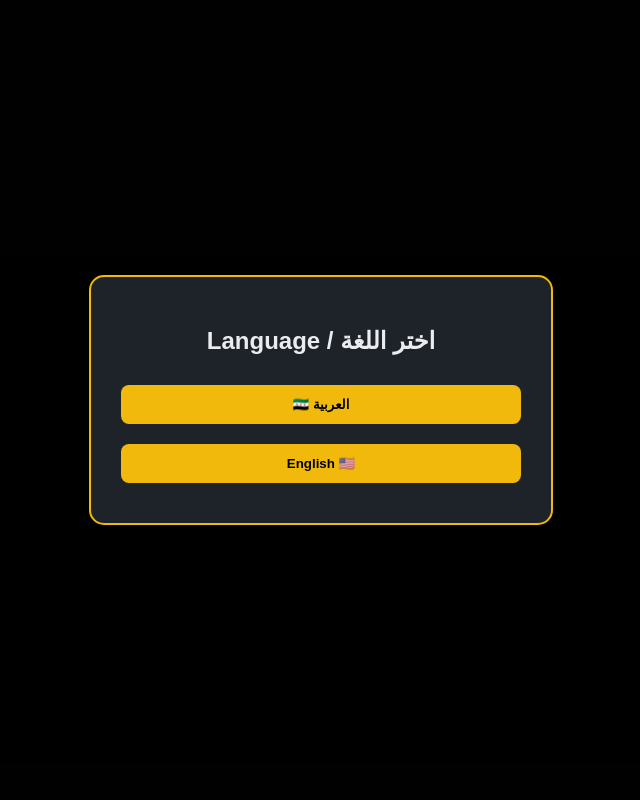
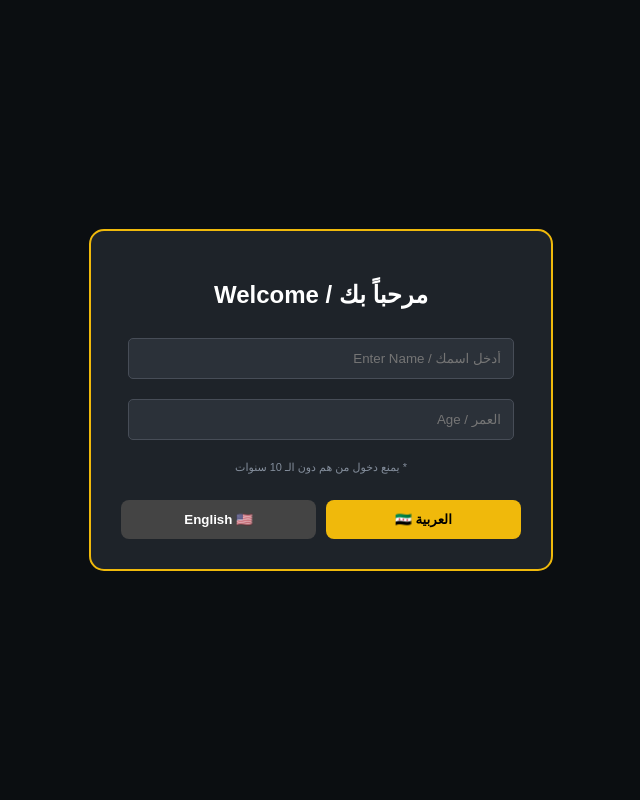
Before and after one commit to abdulrahmanalchoum3-ship-it/abdulrahmanalchoum3-ship-it, a Flask app: page / in a window 1280 px wide. Shown: the whole page, without its empty margins (319-959 px from the left). Run offline with Flask 3, Linux system fonts and the light colour scheme.

Commit message:
Refactor index.html for language verification flow

```diff
--- a/templates/index.html
+++ b/templates/index.html
@@ -1,93 +1,54 @@
 <!DOCTYPE html>
 <html lang="ar" dir="rtl">
 <head>
-    <meta charset="UTF-8">
-    <meta name="viewport" content="width=device-width, initial-scale=1.0">
-    <title>منصة عبد الرحمن AI | 🇸🇾</title>
+    <meta charset="UTF-8"><title>التحقق | عبدالرحمن AI</title>
     <style>
-        body { font-family: sans-serif; background-color: #0b0e11; color: #eaecef; margin: 0; text-align: center; }
-        .overlay { position: fixed; top: 0; left: 0; width: 100%; height: 100%; background: rgba(0,0,0,0.95); display: flex; justify-content: center; align-items: center; z-index: 1000; }
-        .modal { background: #1e2329; padding: 30px; border-radius: 15px; max-width: 400px; width: 85%; border: 2px solid #f0b90b; }
-        .btn { background: #f0b90b; color: black; border: none; padding: 12px; margin: 10px 0; border-radius: 8px; cursor: pointer; font-weight: bold; width: 100%; transition: 0.3s; }
-        .btn:hover { background: #fcd535; transform: scale(1.02); }
+        body { font-family: sans-serif; background: #0b0e11; color: white; text-align: center; margin: 0; }
+        .overlay { position: fixed; top: 0; width: 100%; height: 100%; background: #0b0e11; display: flex; justify-content: center; align-items: center; z-index: 100; }
+        .modal { background: #1e2329; padding: 30px; border-radius: 15px; border: 2px solid #f0b90b; width: 85%; max-width: 400px; }
+        .btn { background: #f0b90b; color: black; border: none; padding: 12px; border-radius: 8px; cursor: pointer; font-weight: bold; width: 100%; margin-top: 15px; }
+        input { width: 90%; padding: 12px; margin: 10px 0; background: #2b3139; border: 1px solid #474d57; color: white; border-radius: 5px; outline: none; }
         .hidden { display: none; }
-        .support-box { background: #1e2329; color: #f0b90b; padding: 20px; border-radius: 12px; border: 1px solid #f0b90b; margin: 20px auto; max-width: 600px; }
-        footer { margin-top: 50px; padding: 20px; border-top: 1px solid #2b3139; color: #848e9c; }
     </style>
 </head>
 <body>
-
-<div id="step-lang" class="overlay">
+<div id="step-check" class="overlay">
     <div class="modal">
-        <h2>اختر اللغة / Language</h2>
-        <button class="btn" onclick="nextStep('lang', 'ar')">العربية 🇸🇾</button>
-        <button class="btn" onclick="nextStep('lang', 'en')">English 🇺🇸</button>
-    </div>
-</div>
-
-<div id="step-gender" class="overlay hidden">
-    <div class="modal">
-        <h2 id="gender-title">هل أنت ولد أم بنت؟</h2>
-        <button class="btn" onclick="nextStep('gender', 'boy')">ولد 👦</button>
-        <button class="btn" onclick="nextStep('gender', 'girl')">بنت 👧</button>
-    </div>
-</div>
-
-<div id="step-auth" class="overlay hidden">
-    <div class="modal">
-        <h2 id="auth-title">التسجيل المضمون</h2>
-        <div id="auth-options">
-            <button class="btn" style="background: white;" onclick="finish()">Google</button>
-            <button class="btn" onclick="showEmail()">بالبريد الإلكتروني</button>
-        </div>
-        <div id="email-box" class="hidden">
-            <input type="email" id="u-email" placeholder="أدخل إيميلك" style="width:90%; padding:10px; margin-bottom:10px; border-radius:5px;">
-            <button class="btn" onclick="submitEmail()">تأكيد 📧</button>
+        <h2>مرحباً بك / Welcome</h2>
+        <input type="text" id="username" placeholder="أدخل اسمك / Enter Name">
+        <input type="number" id="age" placeholder="العمر / Age">
+        <p style="font-size: 11px; color: #848e9c;">* يمنع دخول من هم دون الـ 10 سنوات</p>
+        <div style="display:flex; gap:10px;">
+            <button class="btn" onclick="validate('ar')">العربية 🇸🇾</button>
+            <button class="btn" style="background:#444; color:white;" onclick="validate('en')">English 🇺🇸</button>
         </div>
     </div>
 </div>
-
-<div id="main-content" class="hidden" style="padding: 20px;">
-    <h1 style="color:#f0b90b;">منصة عبد الرحمن AI 🚀</h1>
-    <div class="support-box">
-        <h3 id="support-text">🎁 إذا حاب تدعمنا بس ادخل سجل دخول ولا تخاف الموقع مضمون</h3>
-        <a href="{{ support_link }}" target="_blank" class="btn" style="text-decoration:none; display:inline-block; width:auto; padding:10px 20px;">سجل دخولك من هنا لدعمنا 🚀</a>
+<div id="main-content" class="hidden" style="padding:40px 20px;">
+    <h1 id="welcome-msg" style="color:#f0b90b;"></h1>
+    <div style="margin: 20px auto; max-width: 500px; background: #1e2329; padding: 25px; border-radius: 15px; border: 1px solid #f0b90b;">
+        <a href="{{ support_link }}" target="_blank" class="btn" style="text-decoration:none; display:block;">🎁 سجل لدعمنا 🚀</a>
     </div>
-    <div style="display: flex; flex-wrap: wrap; justify-content: center; gap: 10px;">
-        <button class="btn" style="max-width: 200px;" onclick="location.href='/stocks_page'">📈 تحليل الأسهم</button>
-        <button class="btn" style="max-width: 200px; background: #2ebd85; color: white;" onclick="location.href='/chat_page'">💬 ابدأ الدردشة</button>
+    <div style="display:flex; justify-content:center; gap:20px;">
+        <button class="btn" style="width:150px; background:#2ebd85; color:white;" onclick="location.href='/chat_page'">💬 الدردشة</button>
+        <button class="btn" style="width:150px;" onclick="location.href='/stocks_page'">📈 الأسهم</button>
     </div>
-    <footer>
-        <p>تصميم وبرمجة: <span style="color:#f0b90b;">عبد الرحمن</span></p>
-        <p>🇸🇾 صناعة سورية | <a href="mailto:abdulrahmanalchoum3@gmail.com" style="color:#f0b90b;">abdulrahmanalchoum3@gmail.com</a></p>
-    </footer>
 </div>
-
 <script>
-    let userData = {};
-    function nextStep(step, val) {
-        userData[step] = val;
-        if(step==='lang') {
-            document.getElementById('step-lang').classList.add('hidden');
-            document.getElementById('step-gender').classList.remove('hidden');
-        } else if(step==='gender') {
-            document.getElementById('step-gender').classList.add('hidden');
-            document.getElementById('step-auth').classList.remove('hidden');
-        }
+    window.onload = () => { if(localStorage.getItem('app_entered') === 'true') showMain(); };
+    function validate(lang) {
+        const name = document.getElementById('username').value;
+        const age = parseInt(document.getElementById('age').value);
+        if(!name || isNaN(age)) { alert("يرجى إكمال البيانات!"); return; }
+        if(age < 10) { alert("عذراً، الدخول للمنصة +10 سنوات فقط!"); return; }
+        localStorage.setItem('app_entered', 'true'); localStorage.setItem('user_name', name); localStorage.setItem('user_lang', lang);
+        showMain();
     }
-    function showEmail() {
-        document.getElementById('auth-options').classList.add('hidden');
-        document.getElementById('email-box').classList.remove('hidden');
-    }
-    function submitEmail() {
-        if(document.getElementById('u-email').value) {
-            alert("تم إرسال رسالة التأكيد! يمكنك الدخول الآن.");
-            finish();
-        }
-    }
-    function finish() {
-        document.getElementById('step-auth').classList.add('hidden');
+    function showMain() {
+        document.getElementById('step-check').classList.add('hidden');
         document.getElementById('main-content').classList.remove('hidden');
+        const name = localStorage.getItem('user_name'); const lang = localStorage.getItem('user_lang');
+        document.getElementById('welcome-msg').innerText = lang === 'ar' ? `أهلاً بك يا ${name} 🚀` : `Welcome, ${name} 🚀`;
     }
 </script>
 </body>
```
